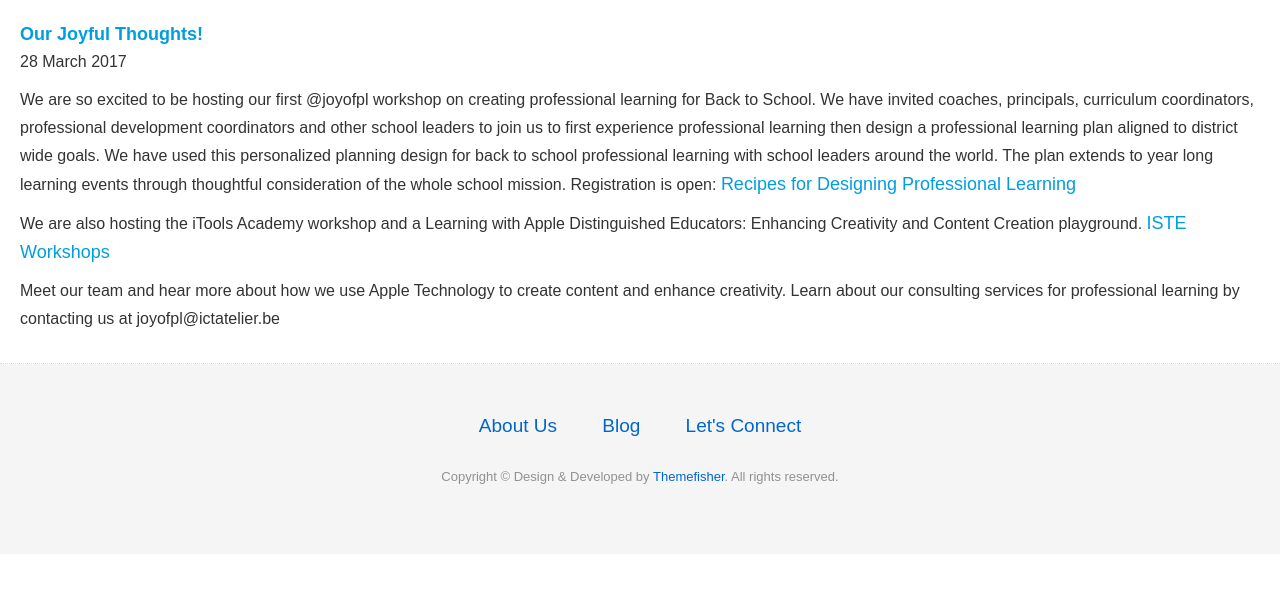
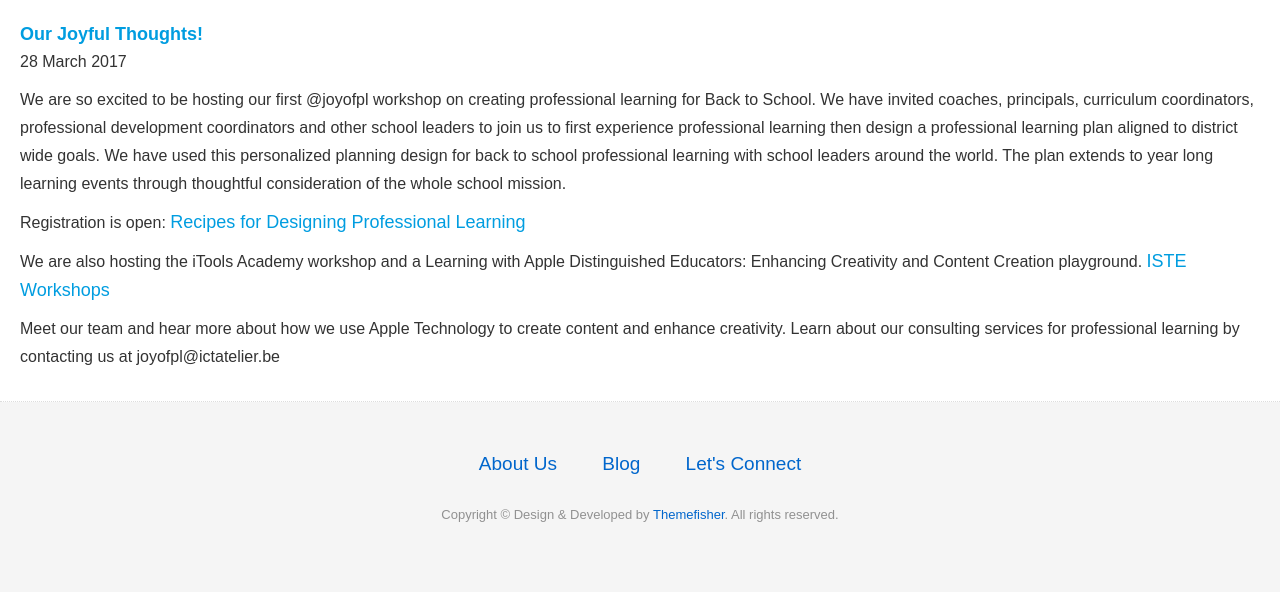
Before and after one commit to meesterkurt/joyofprofessionallearning, a Jekyll site: the page built from blog.md, in a window 1280 px wide. Shown: the part 409-1001 px from the top of the page. Built offline with Jekyll 4.4.1, drawn with Linux system fonts in a browser that asks for light colours; nearby versions of some CDN libraries; before the commit the page ends 963 px from its top, so only the background shows below that.

Commit message:
added  new <p> and <div>

```diff
--- a/blog.md
+++ b/blog.md
@@ -10,7 +10,16 @@
 <div class="post-area">
   <a href="{{ post.url | prepend: site.baseurl }}" class="bold">{{ post.title }}</a>
   <p class="post-date">{{ post.date | date_to_long_string }}</p>
-  <p>We are so excited to be hosting our first @joyofpl workshop on creating professional learning for Back to School. We have invited coaches, principals, curriculum coordinators, professional development coordinators and other school leaders to join us to first experience professional learning  then design a professional learning plan aligned to district wide goals. We have used this personalized planning design for back to school professional learning with school leaders around the world. The plan extends to year long learning events through thoughtful consideration of the whole school mission. Registration is open: <a href="https://conference.iste.org/2017/program/search/detail_session.php?id=108675817">Recipes for Designing Professional Learning</a>
+  <p>We are so excited to be hosting our first @joyofpl workshop on creating professional learning for Back to School. We have invited coaches, principals, curriculum coordinators, professional development coordinators and other school leaders to join us to first experience professional learning  then design a professional learning plan aligned to district wide goals. We have used this personalized planning design for back to school professional learning with school leaders around the world. The plan extends to year long learning events through thoughtful consideration of the whole school mission.
+      <div>
+    <div>
+  <div>
+<div>
+<p>Registration is open: <a href="https://conference.iste.org/2017/program/search/detail_session.php?id=108675817">Recipes for Designing Professional Learning</a>
+ <div>
+    <div>
+  <div>
+<div>
   <p> We are also hosting the iTools Academy workshop and a Learning with Apple Distinguished Educators: Enhancing Creativity and Content Creation playground. <a href="https://conference.iste.org/2017/program/search/detail_presenter.php?id=108114820">ISTE Workshops</a>
       <div>
     <div>
```
